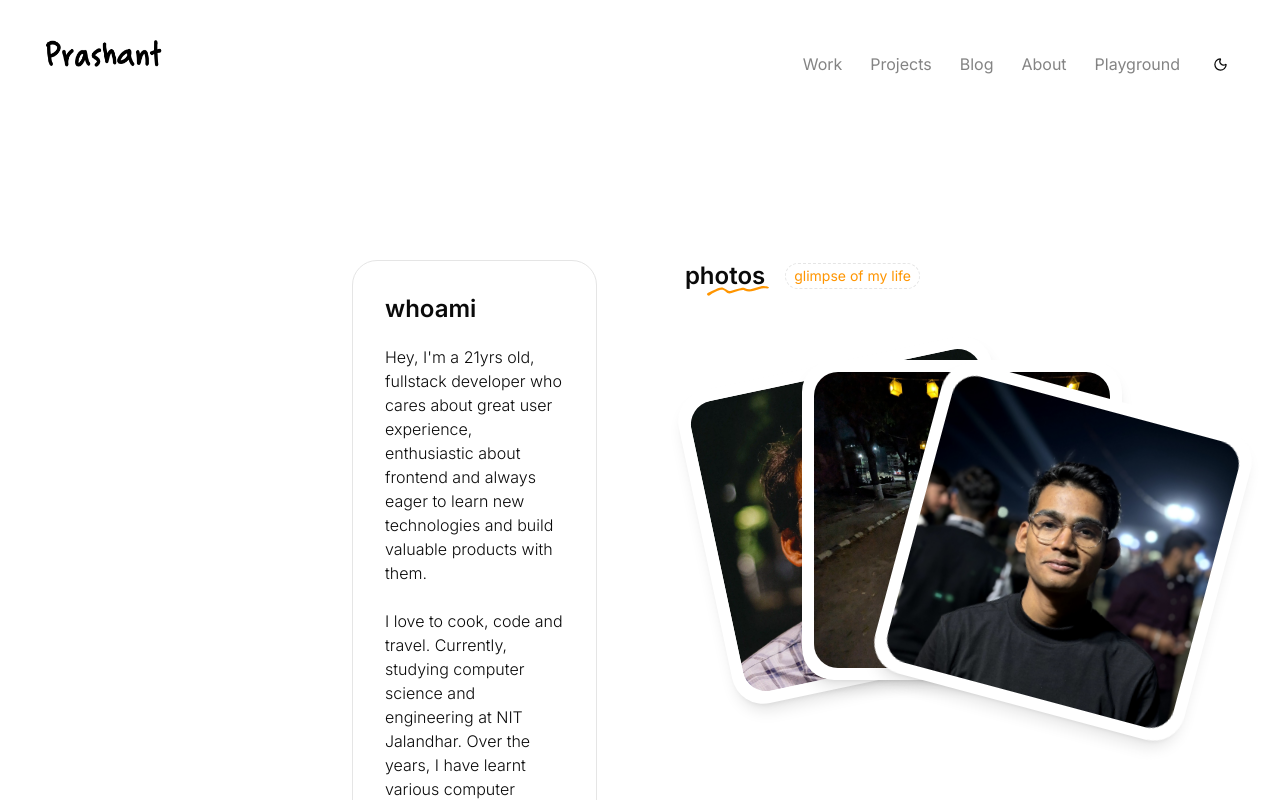
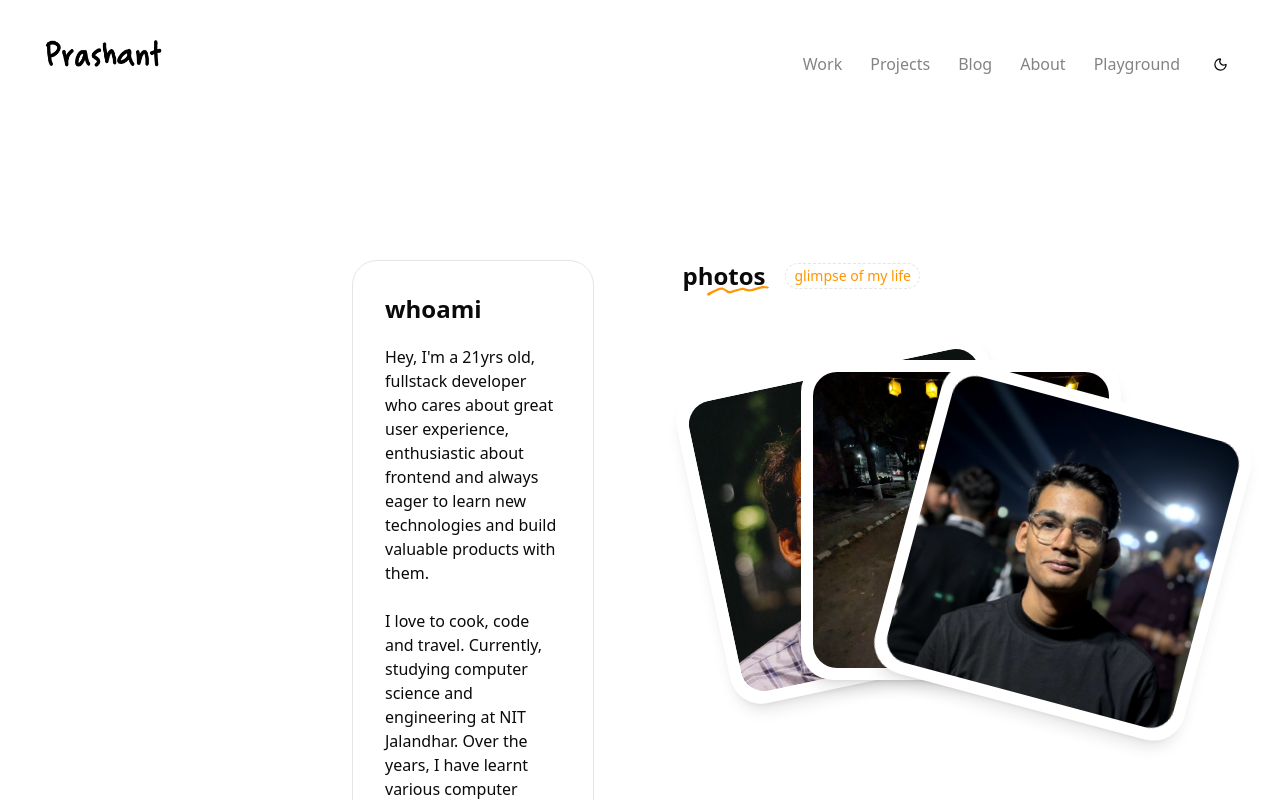
Before and after one commit to prash240303/Portfolio-Prashant, a Next.js app: page /about in a window 1280 px wide. Shown: the top 800 px of the page. Built offline with nearby package versions, Linux system fonts and the light colour scheme.

Commit message:
update bento

```diff
--- a/src/app/layout.tsx
+++ b/src/app/layout.tsx
@@ -1,5 +1,4 @@
 import type { Metadata } from "next";
-import { Inter } from "next/font/google";
 import "@/app/globals.css";
 import { Toaster } from "@/components/ui/sonner";
 import React from "react";
@@ -9,7 +8,6 @@ import { Analytics } from "@/components/shared/Analytics";
 import ScrollToTopButton from "@/components/shared/ScrollToTop";
 import Footer from "@/components/layout/Nav/Footer";
 import Header from "@/components/layout/Nav/Header";
-const inter = Inter({ subsets: ["latin"] });
 
 const info = {
   name: "Prashant",
@@ -53,7 +51,7 @@ export default function RootLayout({ children }: ChildrenProps) {
   return (
     <html lang="en" suppressHydrationWarning>
       <body
-        className={`${neu.variable} ${inter.className} ${cath.variable} ${lombok.variable}`}
+        className={`${neu.variable} ${cath.variable} ${lombok.variable} font-sans antialiased`}
       >
         <Providers>
           <div className="relative dark:bg-black">
--- a/src/components/Home/Bento.tsx
+++ b/src/components/Home/Bento.tsx
@@ -1,5 +1,5 @@
-import AnimeCard2 from "./BentoCards/AnimeCard2";
-import GithubCard from "./BentoCards/Githubcard";
+// import AnimeCard2 from "./BentoCards/AnimeCard2";
+// import GithubCard from "./BentoCards/Githubcard";
 import SocialsCard from "./BentoCards/SocialsCard";
 import StacksCard from "./BentoCards/StacksCard";
 
--- a/src/lib/font.ts
+++ b/src/lib/font.ts
@@ -4,7 +4,7 @@ export const neu = localFont({
   src: [
     {
       path: '../../public/font/NeueMachina-Light.otf',
-      weight: '200',
+      weight: '300',
     },
     {
       path: '../../public/font/NeueMachina-Regular.otf',
@@ -12,11 +12,12 @@ export const neu = localFont({
     },
     {
       path: '../../public/font/NeueMachina-Ultrabold.otf',
-      weight: '700',
+      weight: '800',
     },
   ],
   variable: '--font-neu',
 })
+
 export const lombok = localFont({
   src: [
     {
@@ -26,6 +27,7 @@ export const lombok = localFont({
   ],
   variable: '--font-lombok',
 })
+
 export const cath = localFont({
   src: [
     {
```
